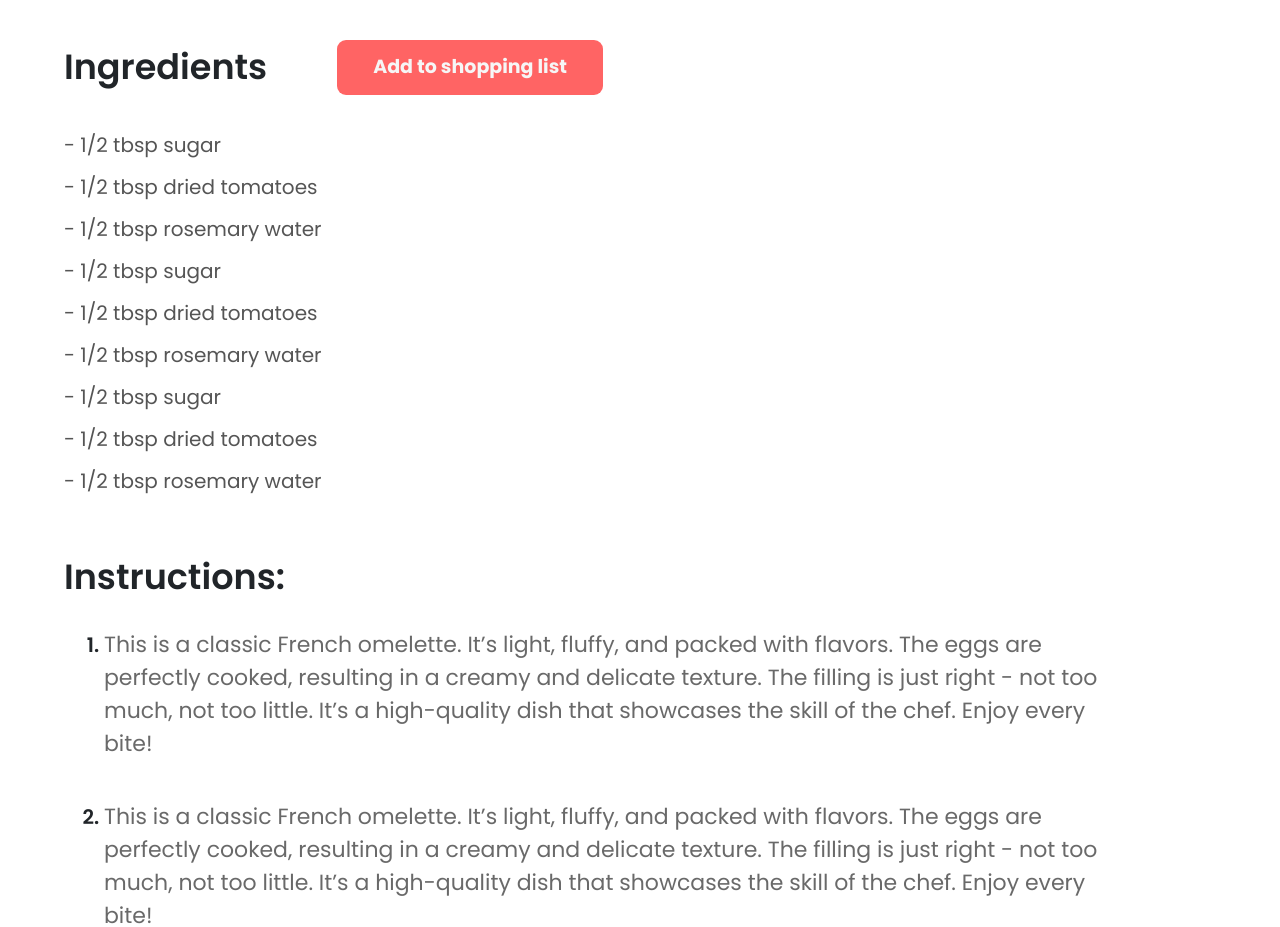
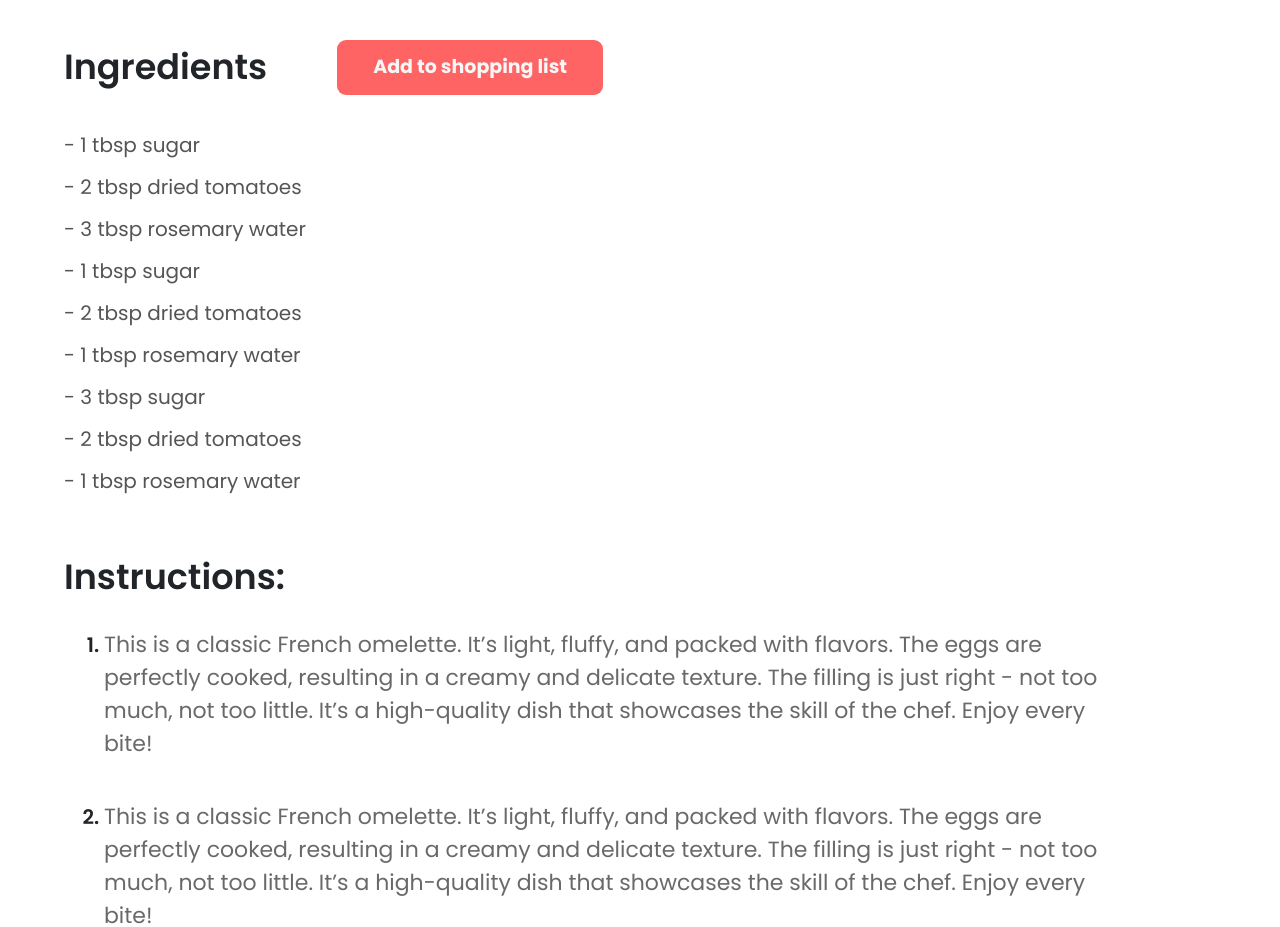
Before and after one commit to Nikola-02/tastybites, an Angular app: page /recipe-detail in a window 1280 px wide. Shown: the part 1160-2087 px from the top of the page. Built offline with nearby package versions, Linux system fonts and the light colour scheme.

Commit message:
Changed recipe detail

```diff
--- a/src/app/components/recipes/recipe-detail/recipe-detail.component.html
+++ b/src/app/components/recipes/recipe-detail/recipe-detail.component.html
@@ -102,15 +102,15 @@
         <button class="btn">Add to shopping list</button>
       </div>
       <div class="ingredients-content">
-        <p>- 1/2 tbsp sugar</p>
-        <p>- 1/2 tbsp dried tomatoes</p>
-        <p>- 1/2 tbsp rosemary water</p>
-        <p>- 1/2 tbsp sugar</p>
-        <p>- 1/2 tbsp dried tomatoes</p>
-        <p>- 1/2 tbsp rosemary water</p>
-        <p>- 1/2 tbsp sugar</p>
-        <p>- 1/2 tbsp dried tomatoes</p>
-        <p>- 1/2 tbsp rosemary water</p>
+        <p>- 1 tbsp sugar</p>
+        <p>- 2 tbsp dried tomatoes</p>
+        <p>- 3 tbsp rosemary water</p>
+        <p>- 1 tbsp sugar</p>
+        <p>- 2 tbsp dried tomatoes</p>
+        <p>- 1 tbsp rosemary water</p>
+        <p>- 3 tbsp sugar</p>
+        <p>- 2 tbsp dried tomatoes</p>
+        <p>- 1 tbsp rosemary water</p>
       </div>
     </div>
 
```
